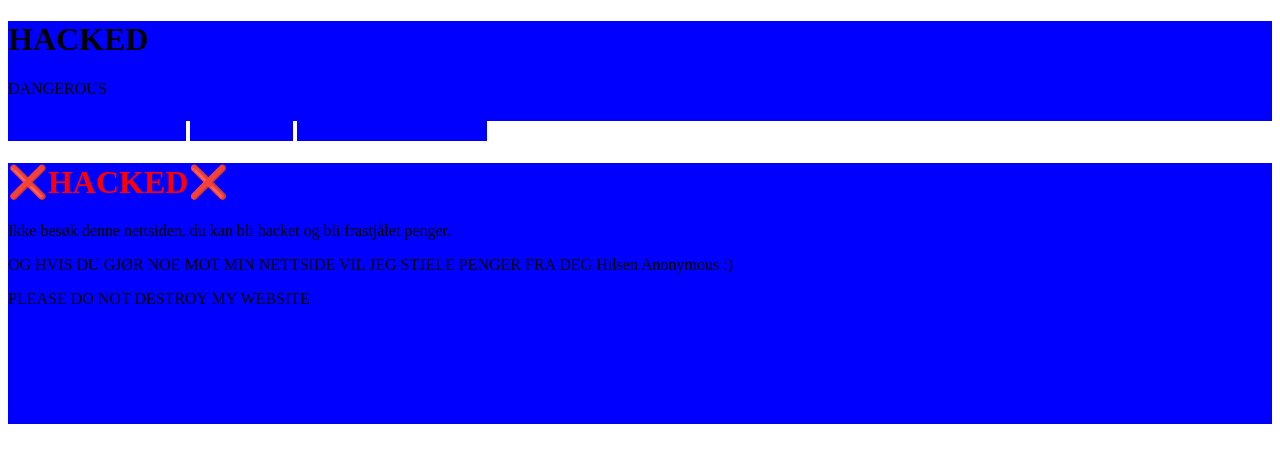
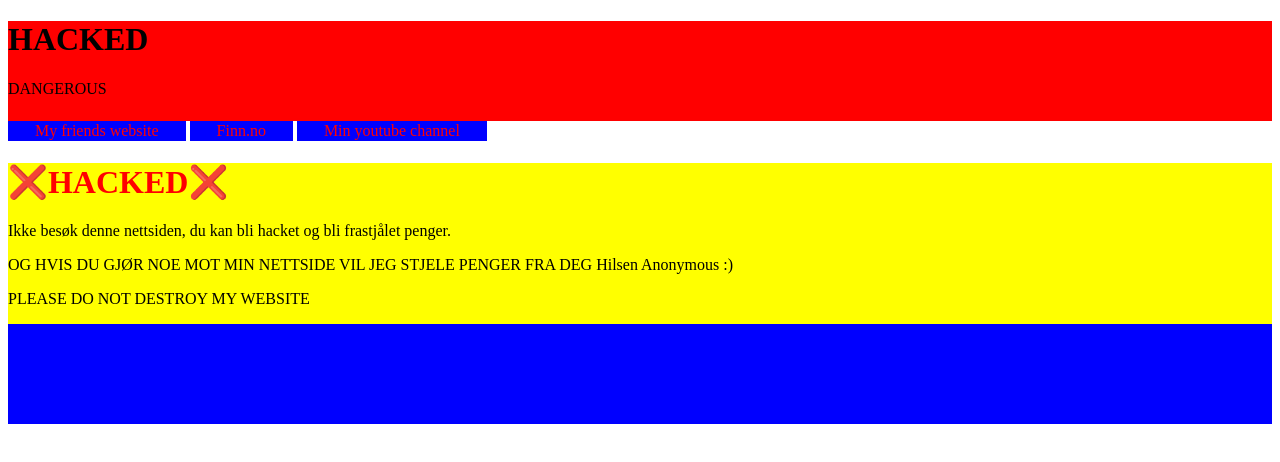
Before and after one commit to Wiktorix/HACKED-WeBsITe, a plain HTML site: page index.html in a window 1280 px wide. Drawn offline with Linux system fonts and the light colour scheme.

Commit message:
Update index.html

```diff
--- a/index.html
+++ b/index.html
@@ -17,11 +17,11 @@ a:link, a:visited {
 }
    .header{
        height:100px;
-       background-color:blue;
+       background-color:red;
    }
 
    .content{
-       background-color:Blue;
+       background-color:Yellow;
        height:200px;
    }
    .footer{
@@ -44,8 +44,7 @@ a:link, a:visited {
    }
    a:link{
    text-decoration:none;
-   color:Blue;
-
+   color:red;
    text-align:center;
     }
 
```
